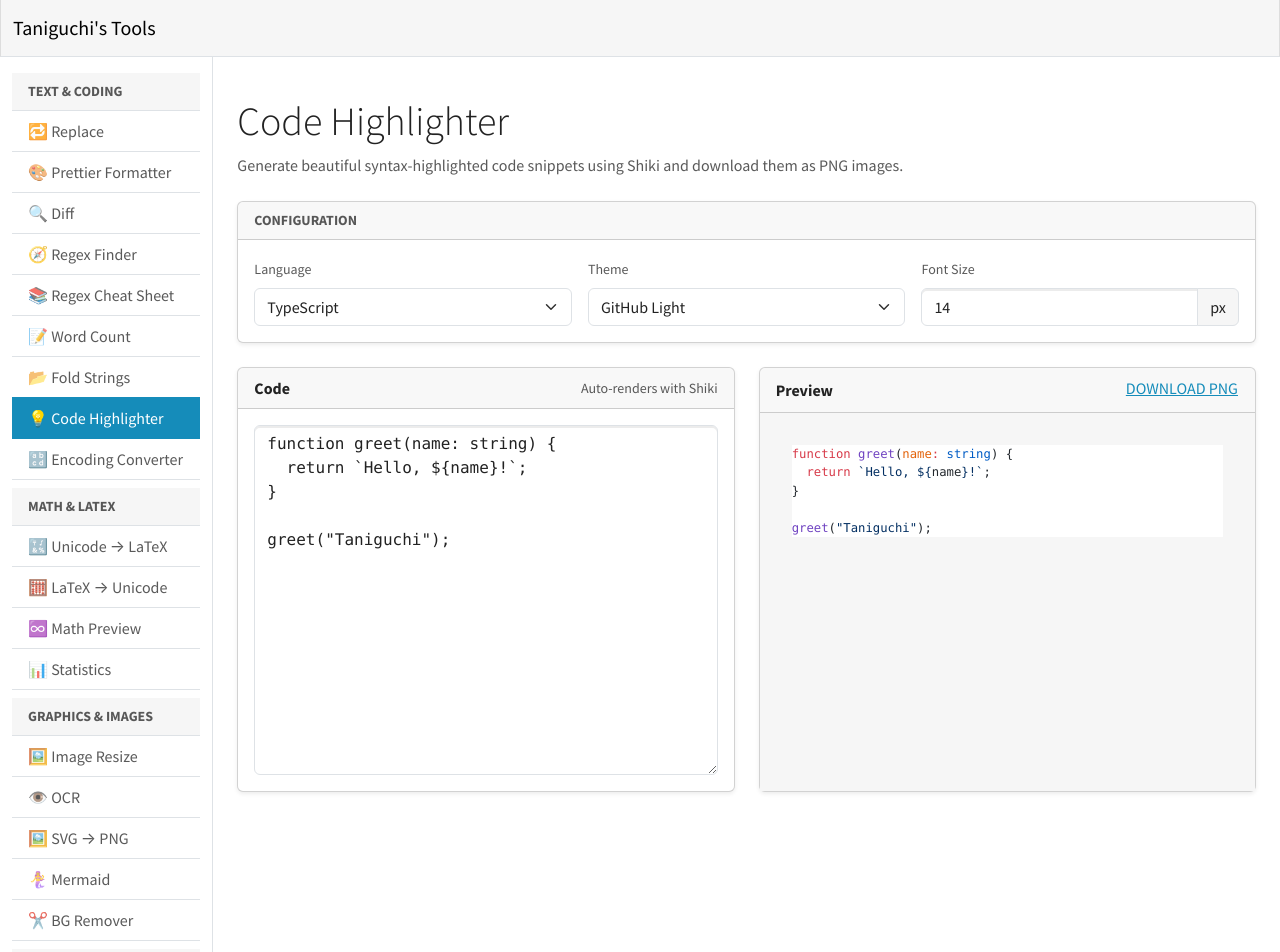
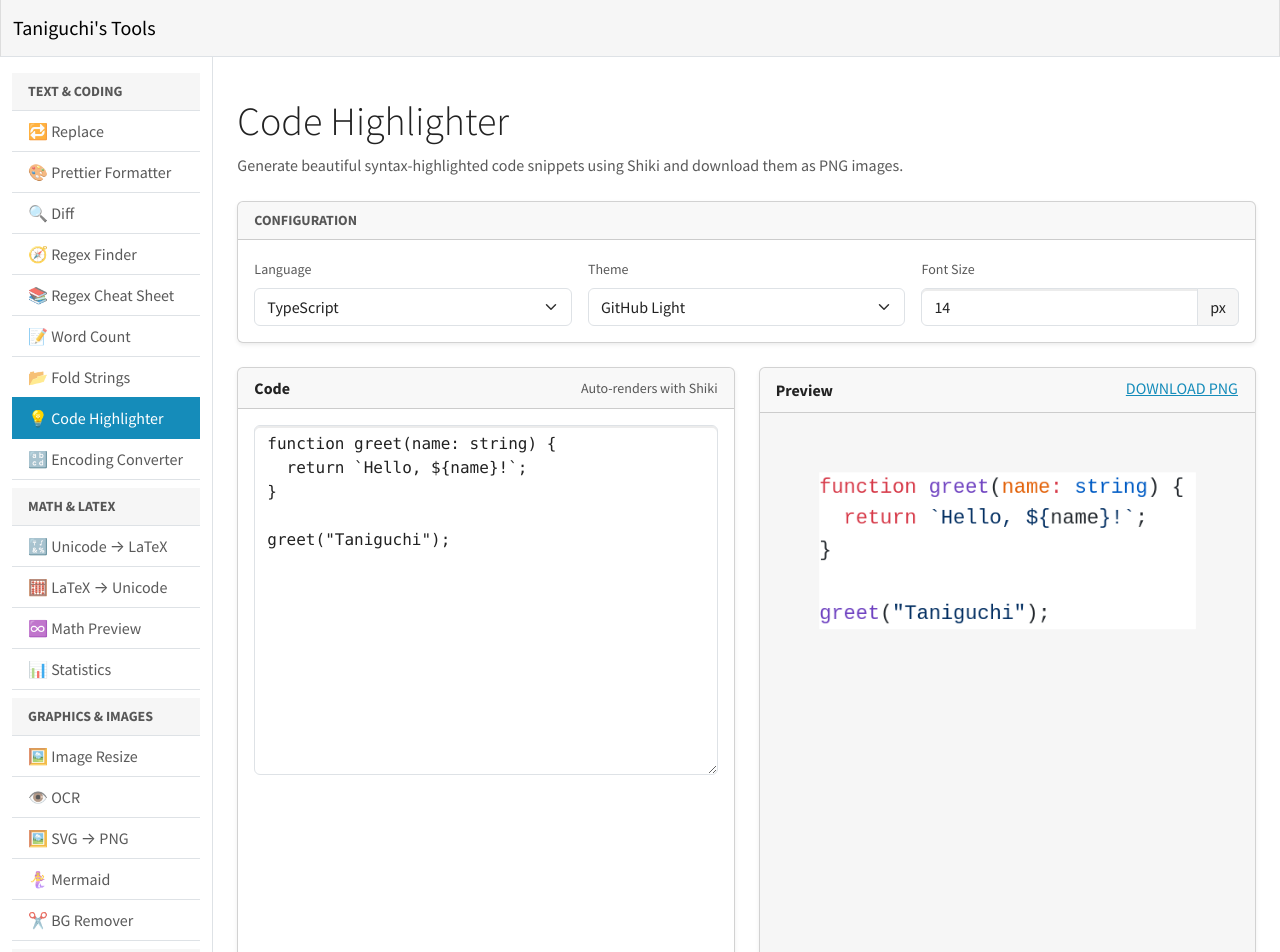
Before and after one commit to tani/tools, a Vue app: page /code-highlight in a window 1280 px wide. Shown: the top 952 px of the page. Built offline with nearby package versions, Linux system fonts and the light colour scheme.

Commit message:
Use loading overlay in code highlighter

```diff
--- a/src/views/code-highlight.vue
+++ b/src/views/code-highlight.vue
@@ -81,20 +81,36 @@
           </div>
           <div class="card-body bg-light">
             <div v-if="error" class="alert alert-danger" role="alert">{{ error }}</div>
-            <div v-else class="code-wrapper font-monospace" :style="wrapperStyle" ref="previewRef">
-              <div v-if="isRendering" class="text-muted small">Rendering highlight...</div>
-              <div v-else v-html="highlightedHtml"></div>
+            <div v-else class="code-wrapper font-monospace preview-surface" :style="wrapperStyle">
+              <LoadingOverlay v-if="isRendering" :loading="true" message="Rendering..." />
+              <img
+                v-else-if="previewImage"
+                :src="previewImage"
+                class="img-fluid rounded"
+                alt="Highlighted code preview"
+              />
+              <div v-else class="text-muted small">Preview will appear here.</div>
             </div>
           </div>
         </div>
       </div>
     </div>
+
+    <div class="render-target" aria-hidden="true">
+      <div
+        class="code-wrapper font-monospace"
+        :style="wrapperStyle"
+        ref="renderRef"
+        v-html="highlightedHtml"
+      ></div>
+    </div>
   </div>
 </template>
 
 <script setup lang="ts">
-import { computed, onMounted, ref, watch } from "vue";
+import { computed, nextTick, onMounted, ref, watch } from "vue";
 import { toPng } from "html-to-image";
+import LoadingOverlay from "../components/LoadingOverlay.vue";
 import {
   BundledLanguage,
   BundledTheme,
@@ -139,12 +155,25 @@ const highlightedHtml = ref("");
 const isRendering = ref(false);
 const isDownloading = ref(false);
 const error = ref("");
-const previewRef = ref<HTMLElement | null>(null);
+const renderRef = ref<HTMLElement | null>(null);
+const previewImage = ref("");
 let renderTimeout: number | undefined;
 
 const wrapperStyle = computed(() => ({
   fontSize: `${fontSize.value}px`,
 }));
+
+const generatePng = async () => {
+  if (!renderRef.value) {
+    throw new Error("Preview target is unavailable.");
+  }
+
+  return toPng(renderRef.value, {
+    pixelRatio: 2,
+    cacheBust: true,
+    skipFonts: true,
+  });
+};
 
 const renderHighlight = async () => {
   error.value = "";
@@ -154,8 +183,12 @@ const renderHighlight = async () => {
       lang: language.value,
       theme: theme.value,
     });
+
+    await nextTick();
+    previewImage.value = await generatePng();
   } catch (renderError) {
     error.value = renderError instanceof Error ? renderError.message : "Failed to render code.";
+    previewImage.value = "";
   } finally {
     isRendering.value = false;
   }
@@ -169,22 +202,17 @@ const scheduleRender = () => {
   renderTimeout = window.setTimeout(renderHighlight, 200);
 };
 
-watch([code, language, theme], scheduleRender, { immediate: true });
+watch([code, language, theme, fontSize], scheduleRender, { immediate: true });
 
 onMounted(() => {
   renderHighlight();
 });
 
 const downloadPng = async () => {
-  if (!previewRef.value) return;
   isDownloading.value = true;
   error.value = "";
   try {
-    const dataUrl = await toPng(previewRef.value, {
-      pixelRatio: 2,
-      cacheBust: true,
-      skipFonts: true,
-    });
+    const dataUrl = previewImage.value || (await generatePng());
     const link = document.createElement("a");
     link.href = dataUrl;
     link.download = `code-highlight-${language.value}.png`;
@@ -199,9 +227,22 @@ const downloadPng = async () => {
 </script>
 
 <style scoped>
+.render-target {
+  position: absolute;
+  top: -9999px;
+  left: -9999px;
+  pointer-events: none;
+}
+
 .code-wrapper {
   min-height: 320px;
   padding: 1rem;
+}
+
+.preview-surface {
+  display: flex;
+  align-items: center;
+  justify-content: center;
 }
 
 .code-wrapper pre {
```
